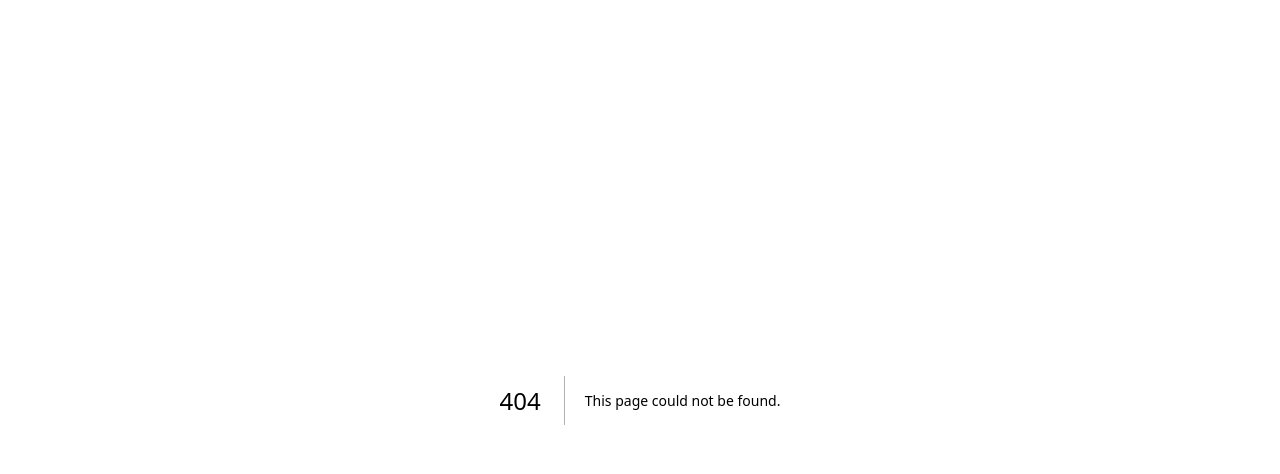
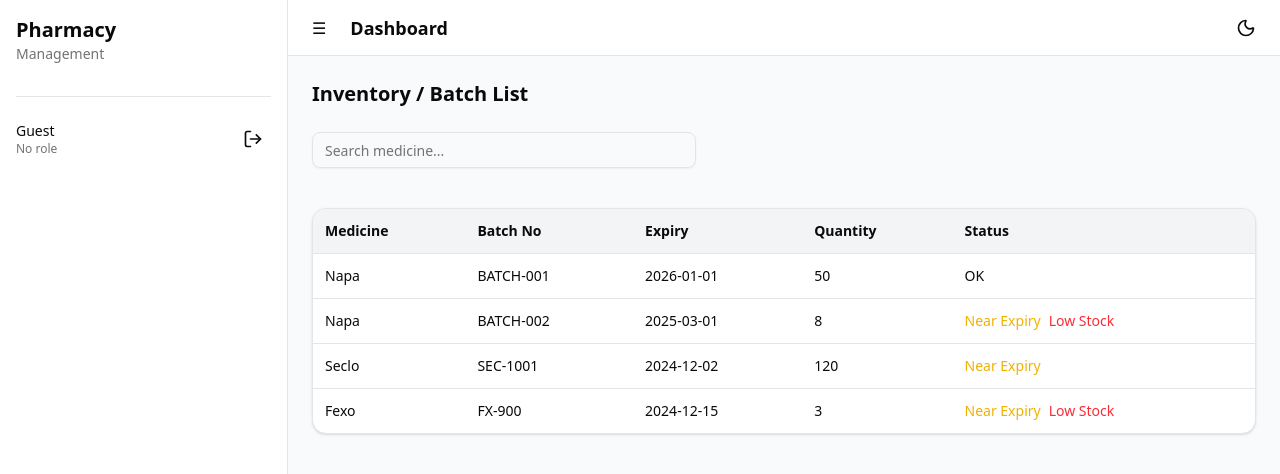
Before and after one commit to Jobayer98/pharmacy-management-frontend, a Next.js app: page /inventory in a window 1280 px wide. Before the commit this address had no page. Shown: the top 474 px of the page. Built offline with nearby package versions, Linux system fonts and the light colour scheme.

Commit message:
feat(inventory): add inventory & batch list UI with expiry and low-stock highlights

```diff
--- /dev/null
+++ b/src/app/(main)/inventory/page.tsx
@@ -0,0 +1,123 @@
+"use client";
+
+import React, { useMemo, useState } from "react";
+import { BatchItem } from "@/types/inventory";
+import { Input } from "@/components/ui/input";
+
+const MOCK_DATA: BatchItem[] = [
+  {
+    id: 1,
+    medicine: "Napa",
+    batchNo: "BATCH-001",
+    expiry: "2026-01-01",
+    quantity: 50,
+  },
+  {
+    id: 2,
+    medicine: "Napa",
+    batchNo: "BATCH-002",
+    expiry: "2025-03-01",
+    quantity: 8,
+  },
+  {
+    id: 3,
+    medicine: "Seclo",
+    batchNo: "SEC-1001",
+    expiry: "2024-12-02",
+    quantity: 120,
+  },
+  {
+    id: 4,
+    medicine: "Fexo",
+    batchNo: "FX-900",
+    expiry: "2024-12-15",
+    quantity: 3,
+  },
+];
+
+export default function InventoryPage() {
+  const [search, setSearch] = useState("");
+
+  const filtered = useMemo(() => {
+    return MOCK_DATA.filter((i) =>
+      i.medicine.toLowerCase().includes(search.toLowerCase())
+    );
+  }, [search]);
+
+  const isNearExpiry = (expiry: string) => {
+    const today = new Date();
+    const exp = new Date(expiry);
+    const diff = (exp.getTime() - today.getTime()) / (1000 * 3600 * 24);
+    return diff <= 30; // less than 30 days
+  };
+
+  const isLowStock = (qty: number) => qty < 10;
+
+  return (
+    <div className="space-y-6">
+      <h1 className="text-xl font-semibold">Inventory / Batch List</h1>
+
+      <Input
+        placeholder="Search medicine..."
+        value={search}
+        onChange={(e) => setSearch(e.target.value)}
+        className="max-w-sm"
+      />
+
+      <div className="bg-white dark:bg-zinc-900 rounded-xl shadow border dark:border-zinc-800 overflow-hidden mt-4">
+        <table className="w-full text-sm">
+          <thead className="bg-gray-100 dark:bg-zinc-800">
+            <tr>
+              <th className="p-3 text-left">Medicine</th>
+              <th className="p-3 text-left">Batch No</th>
+              <th className="p-3 text-left">Expiry</th>
+              <th className="p-3 text-left">Quantity</th>
+              <th className="p-3 text-left">Status</th>
+            </tr>
+          </thead>
+
+          <tbody>
+            {filtered.map((i) => (
+              <tr
+                key={i.id}
+                className="border-t dark:border-zinc-800 hover:bg-gray-50 dark:hover:bg-zinc-800"
+              >
+                <td className="p-3">{i.medicine}</td>
+                <td className="p-3">{i.batchNo}</td>
+                <td className="p-3">{i.expiry}</td>
+                <td className="p-3">{i.quantity}</td>
+
+                <td className="p-3">
+                  {isNearExpiry(i.expiry) && (
+                    <span className="text-yellow-500 font-medium">
+                      Near Expiry
+                    </span>
+                  )}
+
+                  {isLowStock(i.quantity) && (
+                    <span className="text-red-500 font-medium ml-2">
+                      Low Stock
+                    </span>
+                  )}
+
+                  {!isNearExpiry(i.expiry) && !isLowStock(i.quantity) && "OK"}
+                </td>
+              </tr>
+            ))}
+
+            {filtered.length === 0 && (
+              <tr>
+                <td
+                  colSpan={5}
+                  className="p-4 text-center text-muted-foreground"
+                >
+                  No items found
+                </td>
+              </tr>
+            )}
+          </tbody>
+        </table>
+      </div>
+    </div>
+  );
+}
--- /dev/null
+++ b/src/types/inventory.ts
@@ -0,0 +1,7 @@
+export interface BatchItem {
+    id: number;
+    medicine: string;
+    batchNo: string;
+    expiry: string;
+    quantity: number;
+}
```
